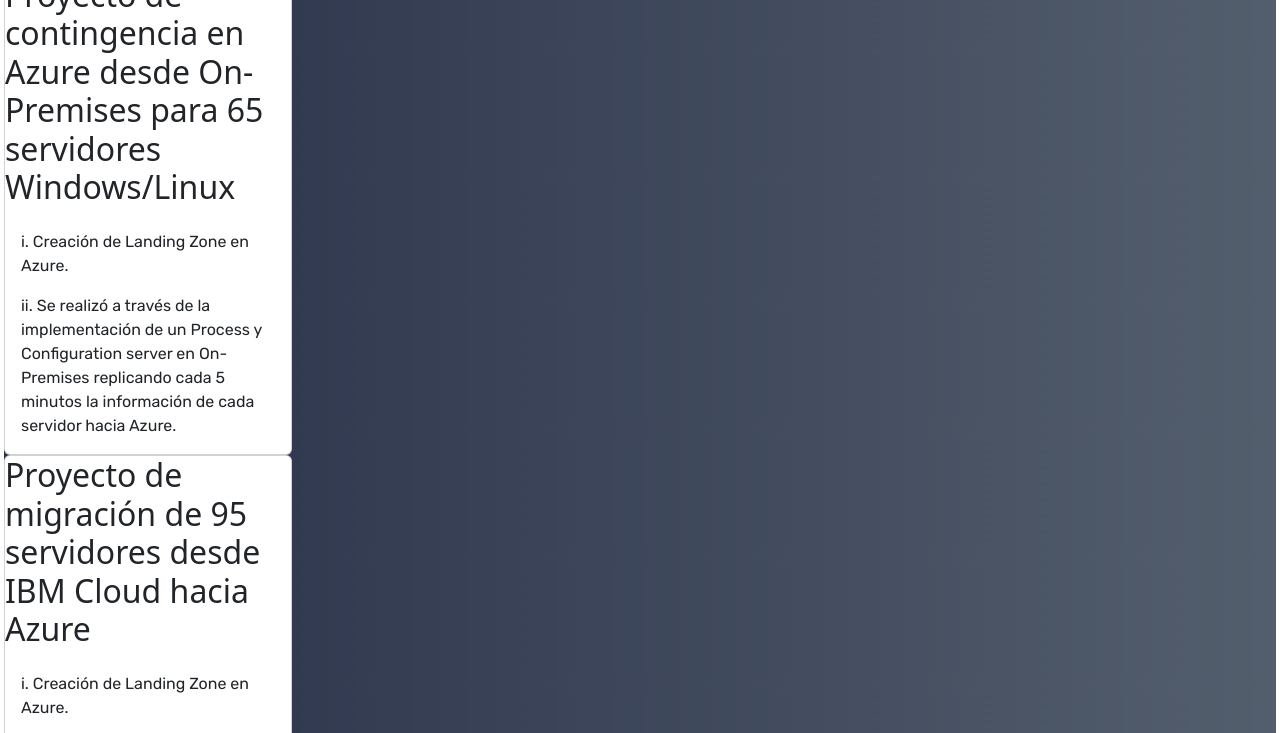
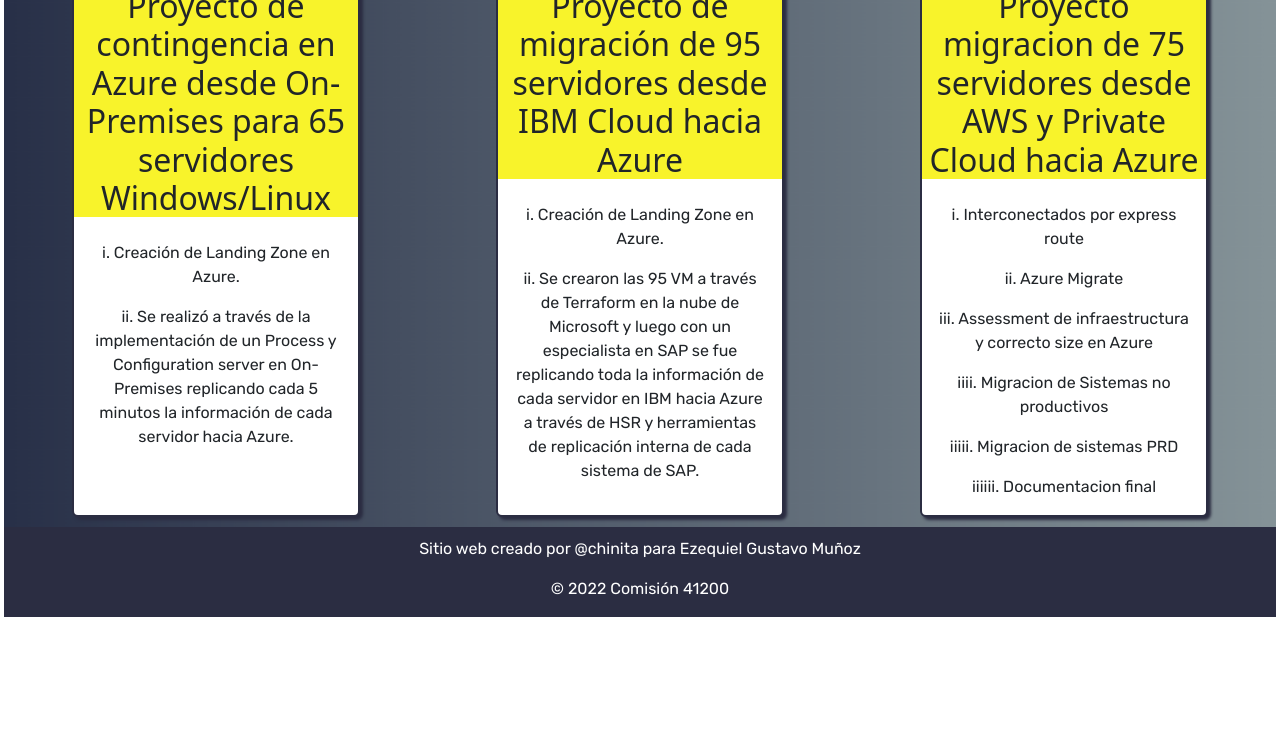
Before and after one commit to rochipatrone/proyecto-final-desarrollo-web, a website: page paginas/trabajos.html in a window 1280 px wide. Shown: the part 129-862 px from the top of the page. After the commit the page ends 800 px from the top, so only its background shows below. Drawn offline with nearby package versions, Linux system fonts and the light colour scheme.

Commit message:
dando estilo a la pagina trabajos

```diff
--- /dev/null
+++ b/scss/_trabajos.scss
@@ -0,0 +1,17 @@
+.seccionTrabajos {
+    display: flex;
+    justify-content: space-around;
+    align-content: center;
+    padding-top: 10px;
+    padding-bottom: 10px;
+
+    .tarjetasTrabajos {
+        text-align: center;
+        border: 2px solid $azul;
+        box-shadow: 3px 3px 3px $azul;
+    }
+
+    .tituloTarjetas {
+        background-color: $amarillo;
+    }
+}
--- a/scss/style.scss
+++ b/scss/style.scss
@@ -2,3 +2,4 @@
 @import "prop-generales";
 @import "index";
 @import "sobremi";
+@import "trabajos";
```
Also changed, not shown: css/style.css.
